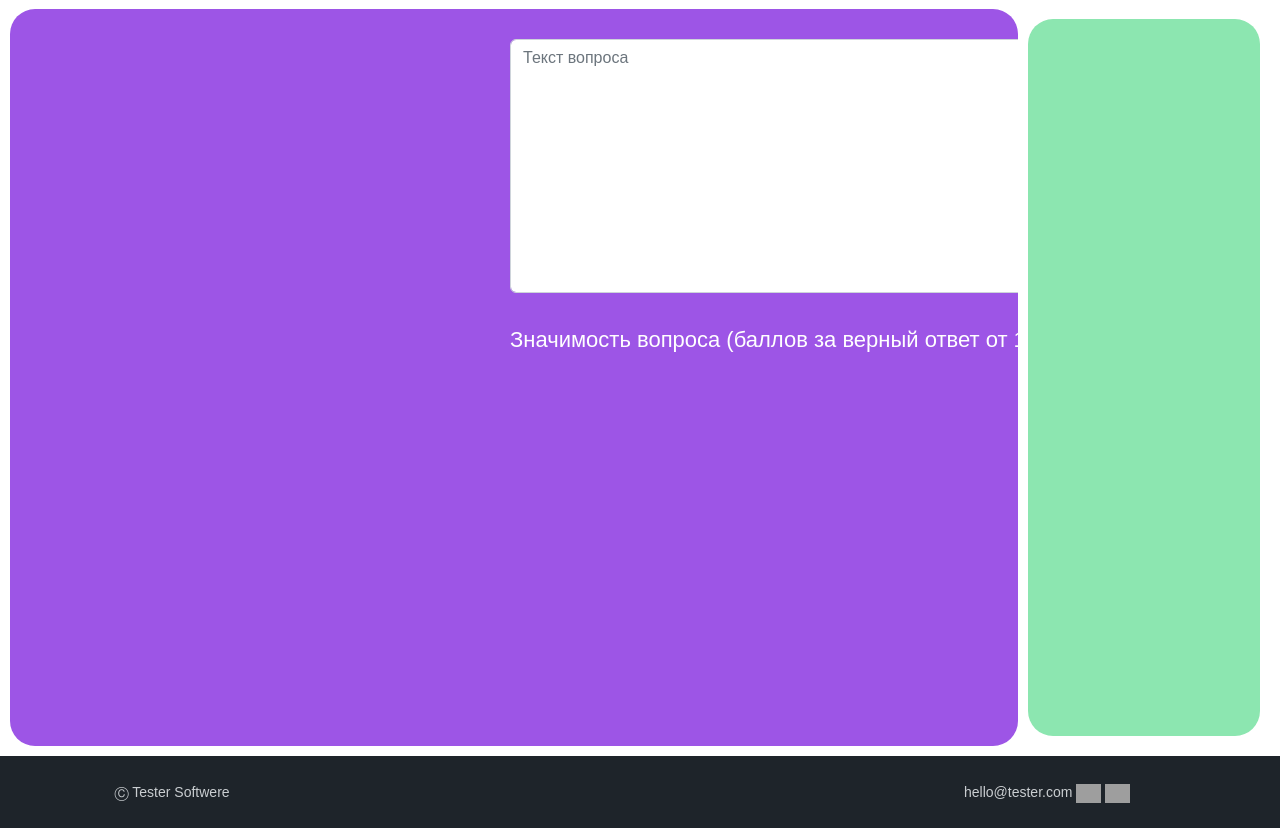
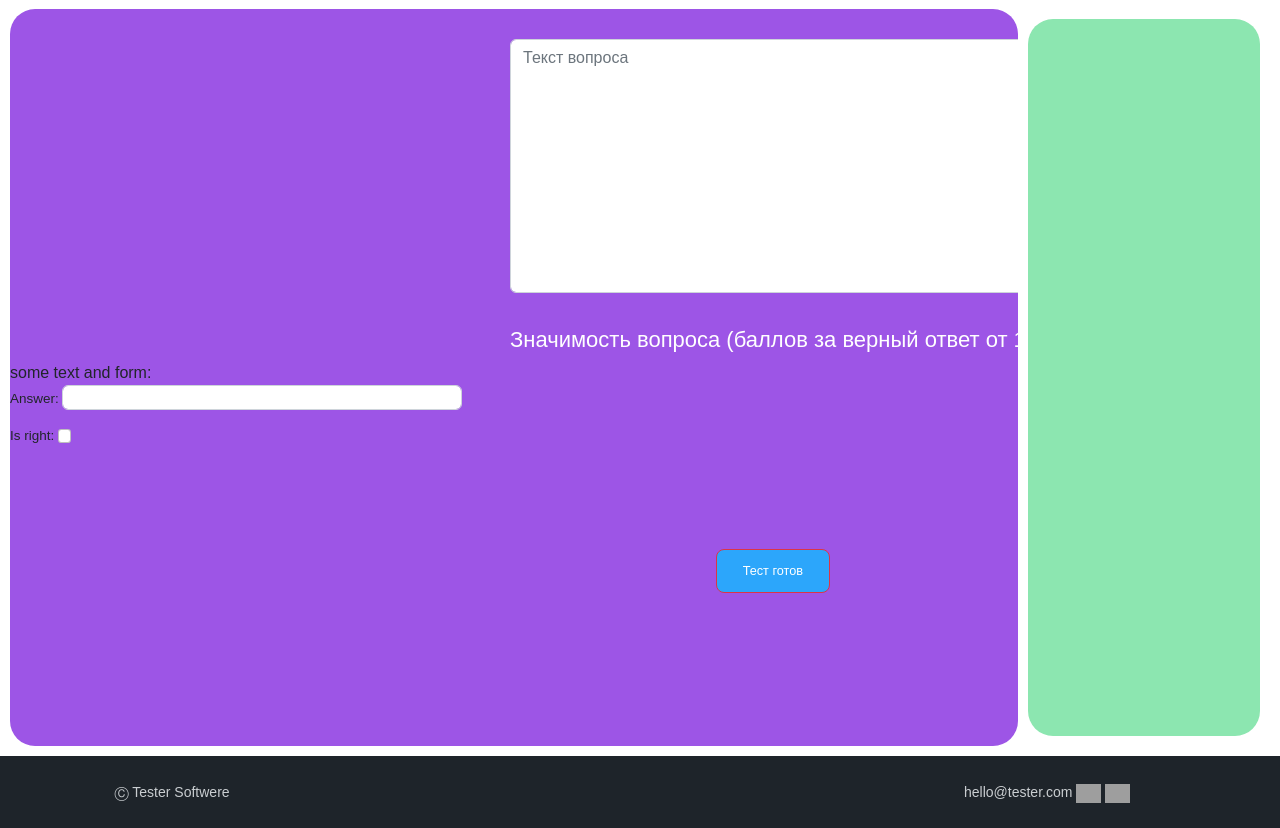
Before and after one commit to moipo/tester, a Django app: page /newtest/3/create_questions/ in a window 1280 px wide. Shown: the part 107-935 px from the top of the page. Run offline with Django 4.2, Linux system fonts and the light colour scheme; some libraries are stand-ins or nearby versions; grey boxes are pictures that could not be loaded.

Commit message:
added question form

```diff
--- a/templates/createquestions_form.html
+++ b/templates/createquestions_form.html
@@ -19,15 +19,15 @@
 <!--         <div class = 'container'>-->
          <label class = "textstyle" for = "id_importance">Значимость вопроса (баллов за верный ответ от 1 до 10):</label>
          <input class ="form-control questionform_importance" min = "1" max = "10" type="number" name="importance" value="5" required="" id="id_importance" >
-         <button type="submit" class="btn btn-success btn-md createTestButton"> Продолжить</button>
+         <button type="submit" class="btn btn-success btn-md createTestButton"> Добавить вопрос</button>
 <!--         </div>-->
          {% comment %}
         {{question_form}}
          {% endcomment %}
      </div>
  </form>
-<form action="add_answer">
-
+<form action="{% url 'geturl' %}">
+  <button class = "btn btn-danger btn-lg finish" type="submit" name="button">Тест готов</button>
 </form>
 
 <style>
@@ -64,11 +64,26 @@
         font-size: 22px;
         }
 
+        .finish{
+          position: fixed;
+          right: 450px;
+          bottom: 100px;
+          background-color: red;
+        }
+
 
 
 </style>
 {% endblock %}
 
 
+
 {% block answer%}
+some text and form:
+{{answer_form.as_p}} {% csrf_token %}
+
+
+
+
+
 {% endblock%}
--- a/templates/createtest_base.html
+++ b/templates/createtest_base.html
@@ -48,6 +48,10 @@
             {% endblock %}
             {% block questions_form %}
             {% endblock %}
+            {% block answer%}
+            {% endblock%}
+            {% block congratulations%}
+            {% endblock %}
         </div>
           <div class = "sidebar1">
             <div class = "sidebar1-content" style = "background-color:#8ce6b0">
--- /dev/null
+++ b/templates/geturl.html
@@ -0,0 +1,5 @@
+<!-- id теста, пропущенное через хэш функцию -->
+{% extends 'createtest_base.html' %}
+{% block congratulations %}
+  Congratulations! Your URL:
+{% endblock %}
--- a/univ_app/forms.py
+++ b/univ_app/forms.py
@@ -28,9 +28,21 @@ class QuestionForm(forms.ModelForm):
         }
 
 class AnswerForm(forms.ModelForm):
+    def __init__(self, *args, **kwargs):
+        super().__init__(*args, **kwargs) #parent class
+        self.fields['answer'].widget.attrs.update(
+        {'class': 'form-control',
+         'style':'width:400px; height:25px;  display:inline-block;',
+         })
+        self.fields['is_right'].widget.attrs.update({'class': 'form-check-input',
+        "style": "display:inline-block;"})
+
     class Meta:
         model = Answer
         fields = [
             'answer',
             'is_right',
         ]
+        widgets = {
+
+        }
--- a/univ_app/urls.py
+++ b/univ_app/urls.py
@@ -5,6 +5,7 @@ urlpatterns = [
     path('',General.base),
     path('newtest/',General.createtest_form, name = 'newtest'),
     path('newtest/<int:testid>/create_questions/',General.createquestions_form, name = "newquestions"),
+    path('geturl/', General.geturl, name = "geturl")
     # path('add_answer/', General.add_answer, name = 'add_answer'),
 ]
 # <int:testid>
--- a/univ_app/views.py
+++ b/univ_app/views.py
@@ -34,16 +34,22 @@ class General:
     def createquestions_form(request, testid):
         if request.method == "POST":
             question_form = AnswerForm
+
+        answer_form = AnswerForm()
         question_form = QuestionForm()
         ctx = {
             'question_form' : question_form,
+            'answer_form' : answer_form,
         }
         return render(request, "createquestions_form.html", ctx)
 
-    def add_answer(request):
+    def geturl(request):
+        return render(request,"geturl.html",{})
 
-        Answer.objects.create()
-        ctx = {
-            'question_form' : question_form,
-        }
-        return render(request, "createquestions_form.html", ctx)
+    # def add_answer(request):
+    #
+    #     Answer.objects.create()
+    #     ctx = {
+    #         'question_form' : question_form,
+    #     }
+    #     return render(request, "createquestions_form.html", ctx)
```
Also changed, not shown: db.sqlite3.
